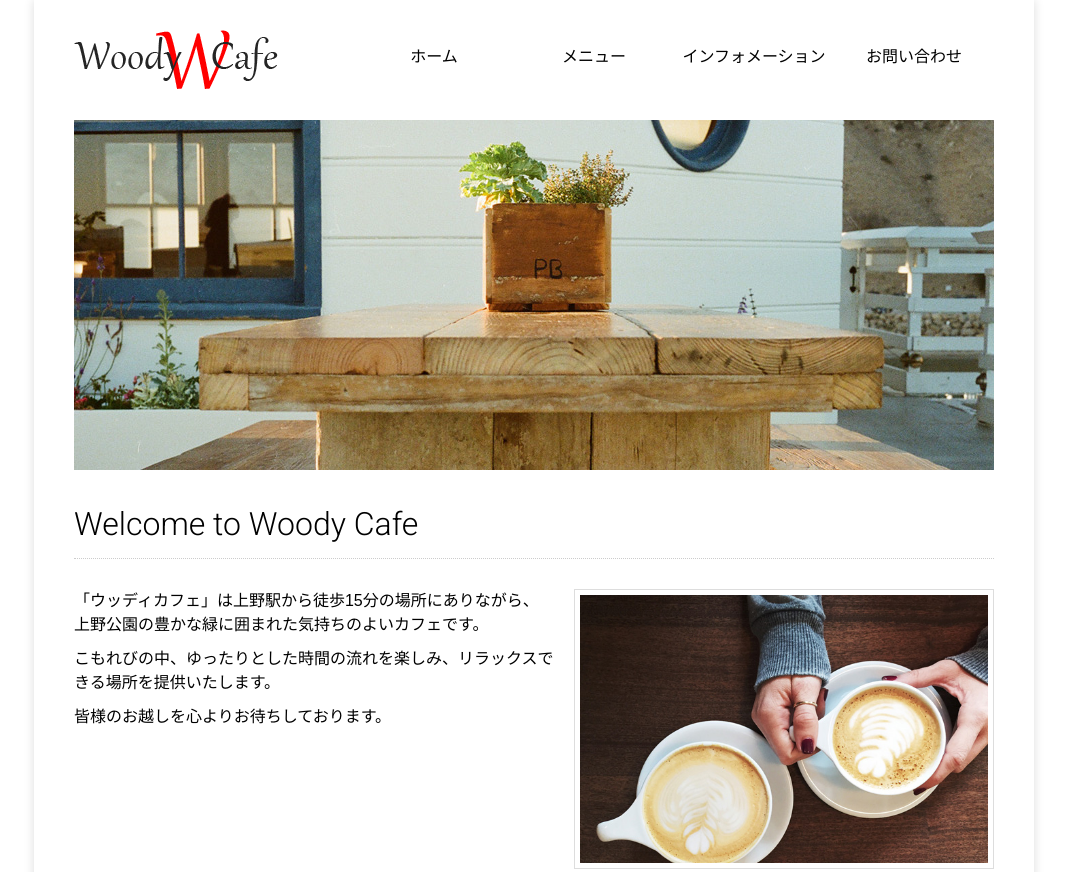
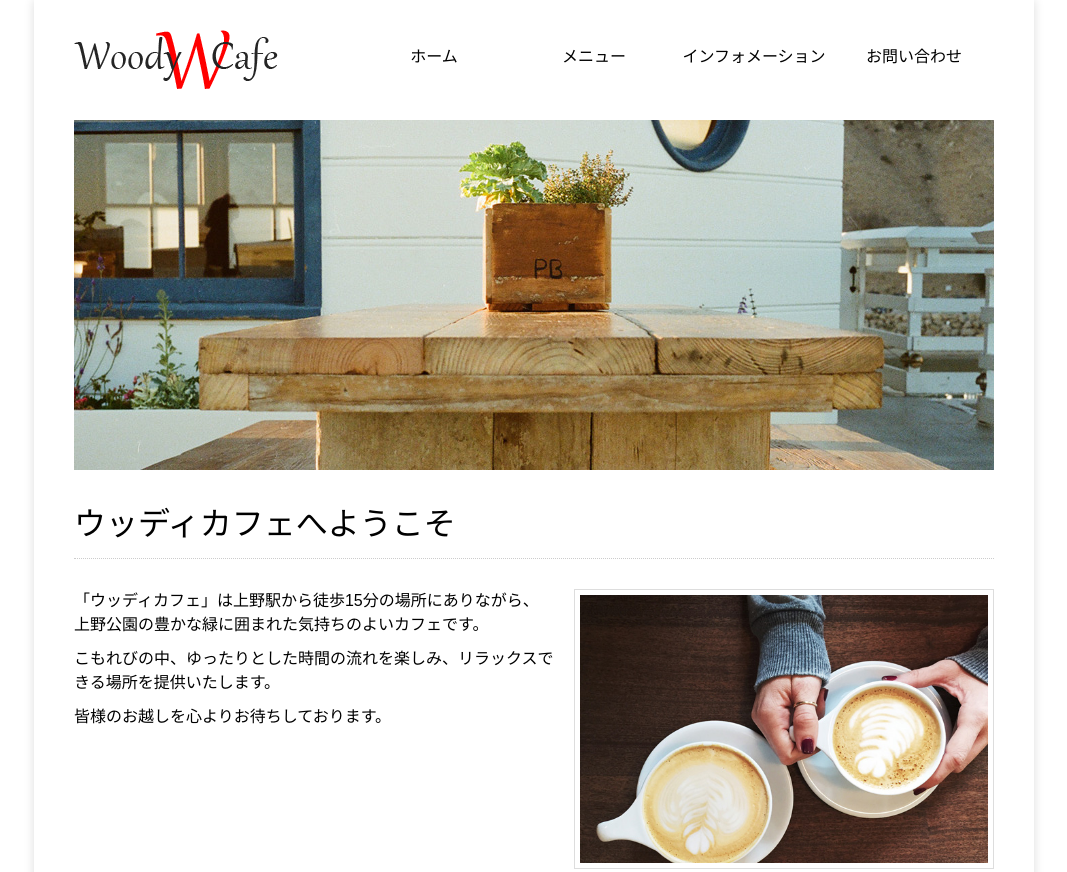
Before and after one commit to YouKnowMe0129/woodycafe, a plain HTML site: page index.html in a window 1280 px wide. Shown: the top 872 px of the page, without its empty margins (106-1173 px from the left). Drawn offline with Linux system fonts and the light colour scheme.

Commit message:
ウッディカフェへようこそに変更

```diff
--- a/index.html
+++ b/index.html
@@ -27,7 +27,7 @@
 			</div>
 			<main class="gl-main">
 				<section class="message">
-					<h2>Welcome to Woody Cafe</h2>
+					<h2>ウッディカフェへようこそ</h2>
 					<p><img src="images/top01.jpg" width="420" height="280" alt="テーブルの上のカフェラテ"></p>
 					<p>「ウッディカフェ」は上野駅から徒歩15分の場所にありながら、上野公園の豊かな緑に囲まれた気持ちのよいカフェです。</p>
 					<p>こもれびの中、ゆったりとした時間の流れを楽しみ、リラックスできる場所を提供いたします。</p>
```
